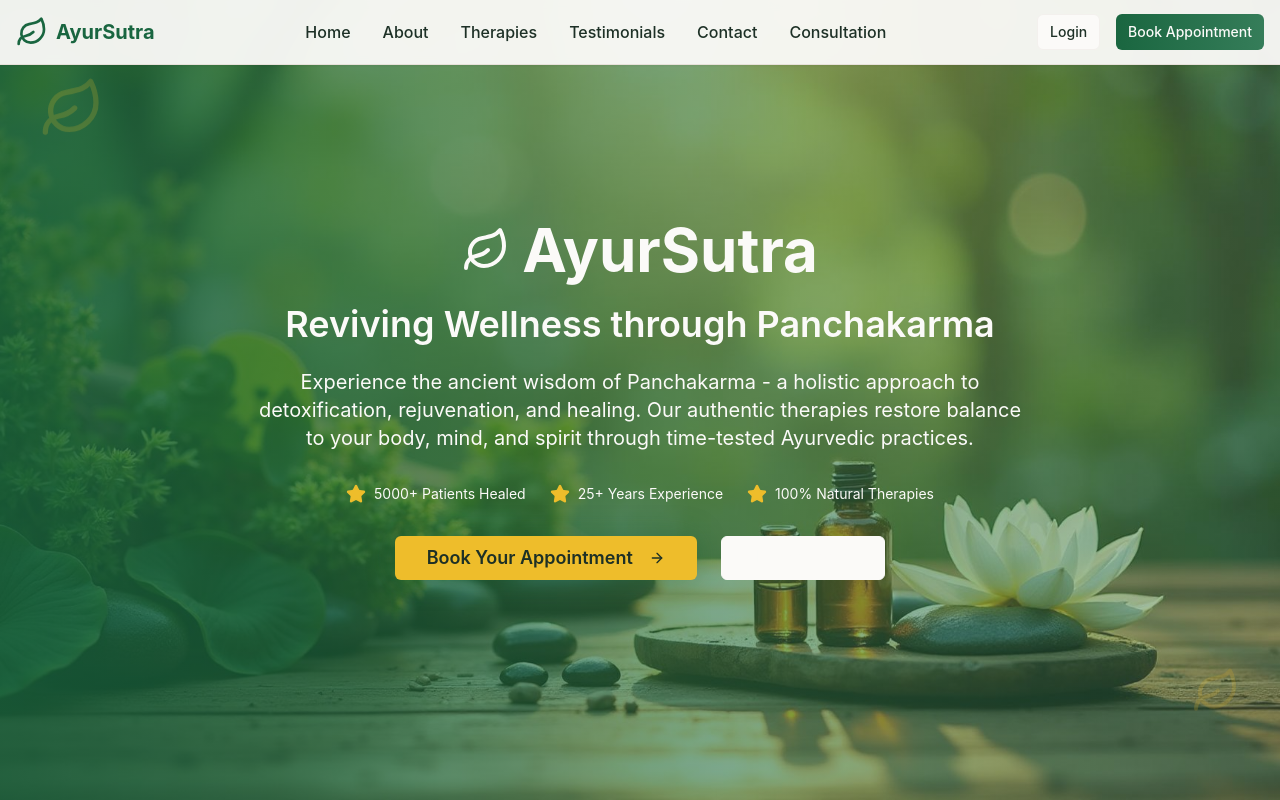
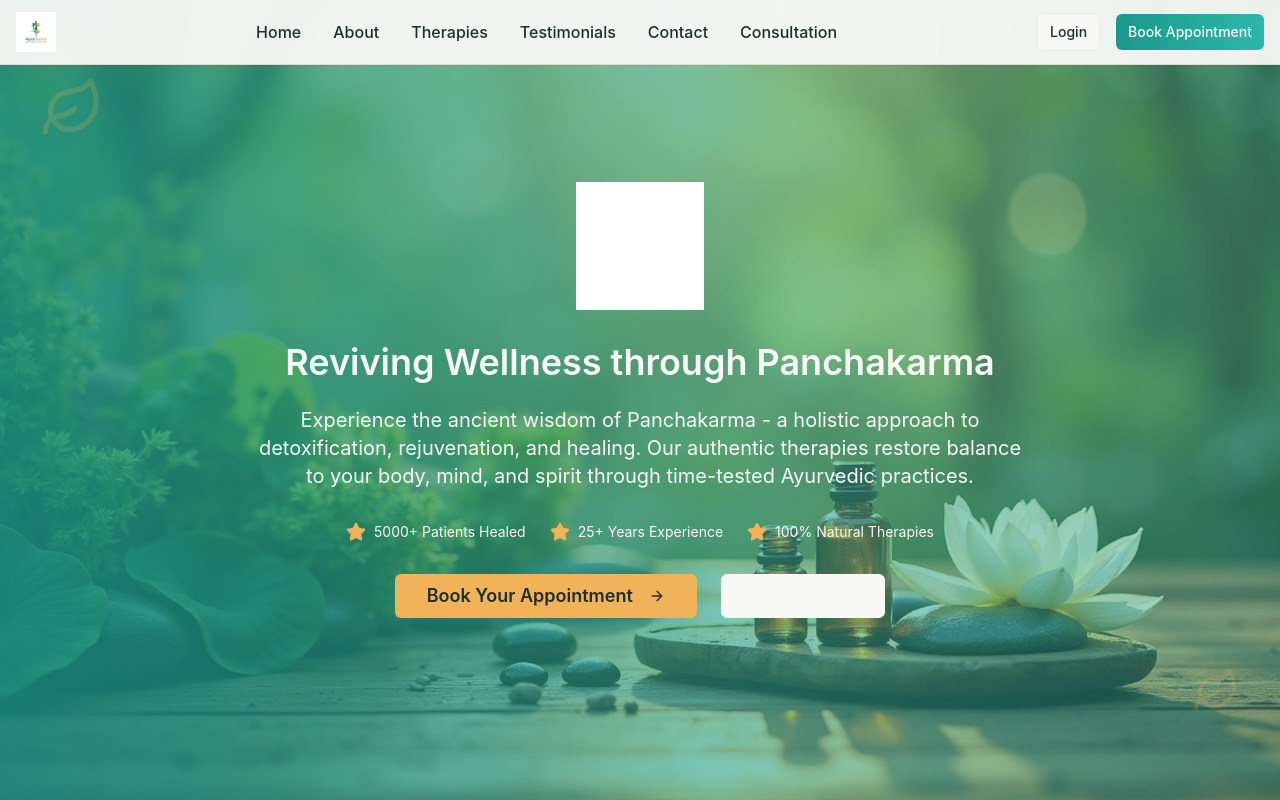
Before and after one commit to avantika1210/ayursutra-wellness-revival, a React (Vite) app: page / in a window 1280 px wide. Shown: the top 800 px of the page. Built offline with nearby package versions, Linux system fonts and the light colour scheme.

Commit message:
Update color theme
Update website color theme to match the provided logo.

```diff
--- a/src/components/Footer.tsx
+++ b/src/components/Footer.tsx
@@ -25,9 +25,12 @@ const Footer = () => {
         <div className="grid md:grid-cols-2 lg:grid-cols-4 gap-8">
           {/* Brand Section */}
           <div className="space-y-6">
-            <div className="flex items-center space-x-2">
-              <Leaf className="h-8 w-8" />
-              <span className="text-2xl font-bold">AyurSutra</span>
+            <div className="flex items-center space-x-3">
+              <img
+                src="/lovable-uploads/df7dd0c8-031b-4bd5-830f-4ac3c33ebb32.png"
+                alt="AyurSutra Logo"
+                className="h-12 w-auto filter brightness-0 invert"
+              />
             </div>
             <p className="text-primary-foreground/80 leading-relaxed">
               Reviving wellness through authentic Panchakarma treatments.
--- a/src/components/Hero.tsx
+++ b/src/components/Hero.tsx
@@ -17,9 +17,12 @@ const Hero = () => {
       <div className="relative container mx-auto px-4 z-10">
         <div className="max-w-4xl mx-auto text-center text-primary-foreground">
           {/* Logo and Brand */}
-          <div className="flex items-center justify-center space-x-3 mb-6 fade-in-up">
-            <Leaf className="h-12 w-12" />
-            <h1 className="text-4xl md:text-6xl font-bold">AyurSutra</h1>
+          <div className="flex items-center justify-center mb-8 fade-in-up">
+            <img
+              src="/lovable-uploads/df7dd0c8-031b-4bd5-830f-4ac3c33ebb32.png"
+              alt="AyurSutra - Panchakarma Wellness Center"
+              className="h-24 md:h-32 w-auto filter brightness-0 invert"
+            />
           </div>
 
           {/* Tagline */}
--- a/src/components/Navbar.tsx
+++ b/src/components/Navbar.tsx
@@ -19,9 +19,12 @@ const Navbar = () => {
       <div className="container mx-auto px-4">
         <div className="flex items-center justify-between h-16">
           {/* Logo */}
-          <div className="flex items-center space-x-2">
-            <Leaf className="h-8 w-8 text-primary" />
-            <span className="text-xl font-bold text-primary">AyurSutra</span>
+          <div className="flex items-center space-x-3">
+            <img
+              src="/lovable-uploads/df7dd0c8-031b-4bd5-830f-4ac3c33ebb32.png"
+              alt="AyurSutra Logo"
+              className="h-10 w-auto"
+            />
           </div>
 
           {/* Desktop Navigation */}
--- a/src/index.css
+++ b/src/index.css
@@ -8,52 +8,57 @@ All colors MUST be HSL.
 
 @layer base {
   :root {
-    /* AyurSutra Wellness Color Palette */
-    --background: 35 30% 98%;
-    --foreground: 150 25% 15%;
+    /* AyurSutra Logo-Inspired Color Palette */
+    --background: 45 15% 97%;
+    --foreground: 170 25% 15%;
 
-    --card: 35 20% 96%;
-    --card-foreground: 150 25% 15%;
+    --card: 45 10% 95%;
+    --card-foreground: 170 25% 15%;
 
-    --popover: 35 20% 96%;
-    --popover-foreground: 150 25% 15%;
+    --popover: 45 10% 95%;
+    --popover-foreground: 170 25% 15%;
 
-    /* Primary: Deep Forest Green */
-    --primary: 150 60% 25%;
-    --primary-foreground: 35 30% 98%;
-    --primary-light: 150 40% 35%;
-    --primary-dark: 150 70% 20%;
+    /* Primary: Logo Teal */
+    --primary: 174 70% 35%;
+    --primary-foreground: 45 15% 97%;
+    --primary-light: 174 60% 45%;
+    --primary-dark: 174 80% 25%;
 
-    /* Secondary: Warm Beige */
-    --secondary: 35 25% 85%;
-    --secondary-foreground: 150 25% 15%;
-    --secondary-dark: 35 20% 75%;
+    /* Secondary: Warm Cream */
+    --secondary: 45 20% 88%;
+    --secondary-foreground: 170 25% 15%;
+    --secondary-dark: 45 15% 78%;
 
-    /* Accent: Golden Amber */
-    --accent: 45 85% 55%;
-    --accent-foreground: 150 25% 15%;
-    --accent-light: 45 75% 70%;
+    /* Accent: Logo Golden Orange */
+    --accent: 35 85% 65%;
+    --accent-foreground: 170 25% 15%;
+    --accent-light: 35 75% 75%;
 
-    --muted: 35 15% 92%;
-    --muted-foreground: 150 15% 45%;
+    /* Supporting Green from Logo */
+    --success: 120 60% 25%;
+    --success-foreground: 45 15% 97%;
+
+    --muted: 45 10% 90%;
+    --muted-foreground: 170 15% 45%;
 
     --destructive: 0 84.2% 60.2%;
-    --destructive-foreground: 35 30% 98%;
+    --destructive-foreground: 45 15% 97%;
 
-    --border: 35 20% 88%;
-    --input: 35 20% 94%;
-    --ring: 150 60% 25%;
+    --border: 45 15% 85%;
+    --input: 45 10% 92%;
+    --ring: 174 70% 35%;
 
-    /* Wellness Gradients */
+    /* Logo-Inspired Gradients */
     --gradient-primary: linear-gradient(135deg, hsl(var(--primary)), hsl(var(--primary-light)));
     --gradient-secondary: linear-gradient(135deg, hsl(var(--secondary)), hsl(var(--secondary-dark)));
-    --gradient-hero: linear-gradient(135deg, hsl(var(--primary)) 0%, hsl(var(--primary-light)) 50%, hsl(var(--accent-light)) 100%);
+    --gradient-hero: linear-gradient(135deg, hsl(var(--primary)) 0%, hsl(174 50% 40%) 50%, hsl(var(--accent)) 100%);
     --gradient-card: linear-gradient(145deg, hsl(var(--card)) 0%, hsl(var(--secondary)) 100%);
+    --gradient-logo: linear-gradient(135deg, hsl(var(--primary)), hsl(var(--accent)));
 
-    /* Wellness Shadows */
-    --shadow-soft: 0 4px 20px hsl(var(--primary) / 0.1);
-    --shadow-card: 0 8px 25px hsl(var(--primary) / 0.15);
-    --shadow-elevated: 0 12px 35px hsl(var(--primary) / 0.2);
+    /* Enhanced Shadows with Logo Colors */
+    --shadow-soft: 0 4px 20px hsl(var(--primary) / 0.12);
+    --shadow-card: 0 8px 25px hsl(var(--primary) / 0.18);
+    --shadow-elevated: 0 12px 35px hsl(var(--primary) / 0.25);
 
     /* Smooth Transitions */
     --transition-smooth: all 0.4s cubic-bezier(0.25, 0.46, 0.45, 0.94);
--- a/tailwind.config.ts
+++ b/tailwind.config.ts
@@ -47,6 +47,10 @@ export default {
 					DEFAULT: 'hsl(var(--accent))',
 					foreground: 'hsl(var(--accent-foreground))',
 					light: 'hsl(var(--accent-light))'
+				},
+				success: {
+					DEFAULT: 'hsl(var(--success))',
+					foreground: 'hsl(var(--success-foreground))'
 				},
 				popover: {
 					DEFAULT: 'hsl(var(--popover))',
```
Also changed, not shown: public/lovable-uploads/df7dd0c8-031b-4bd5-830f-4ac3c33ebb32.png (added).
